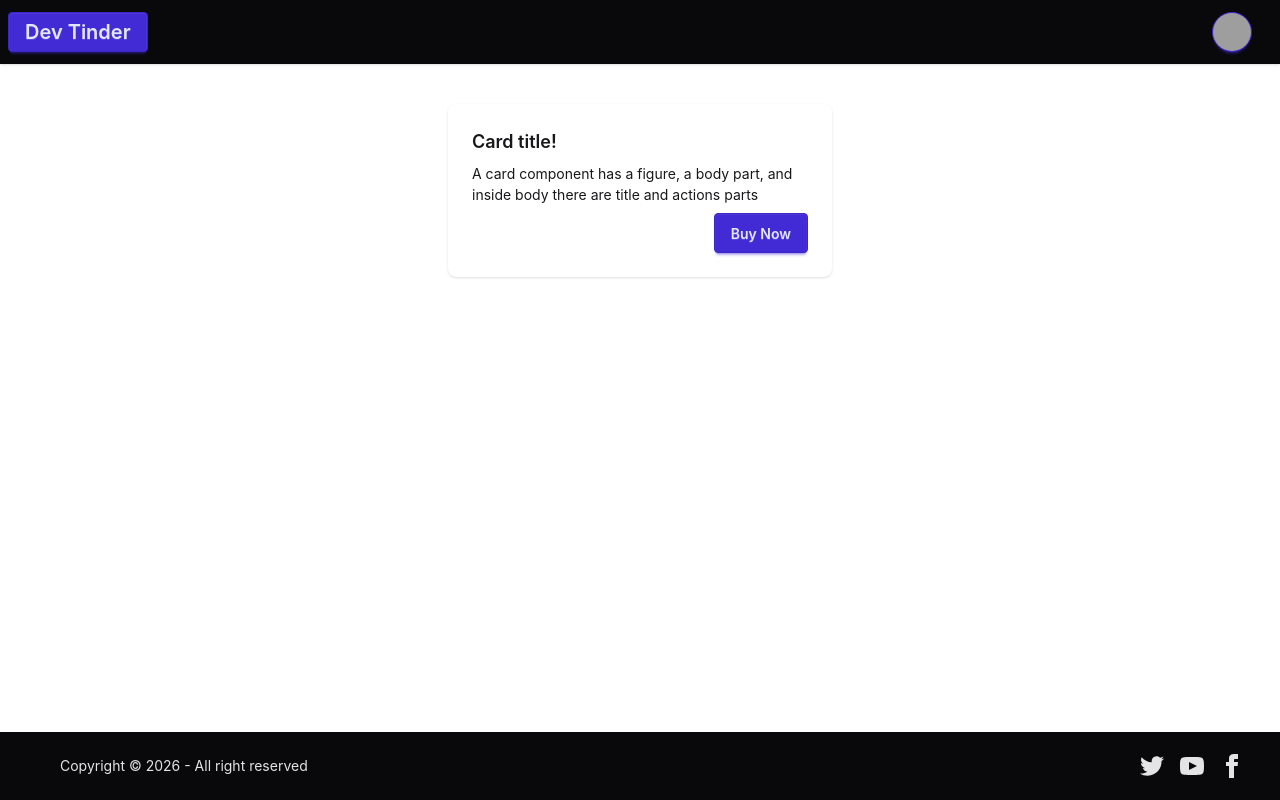
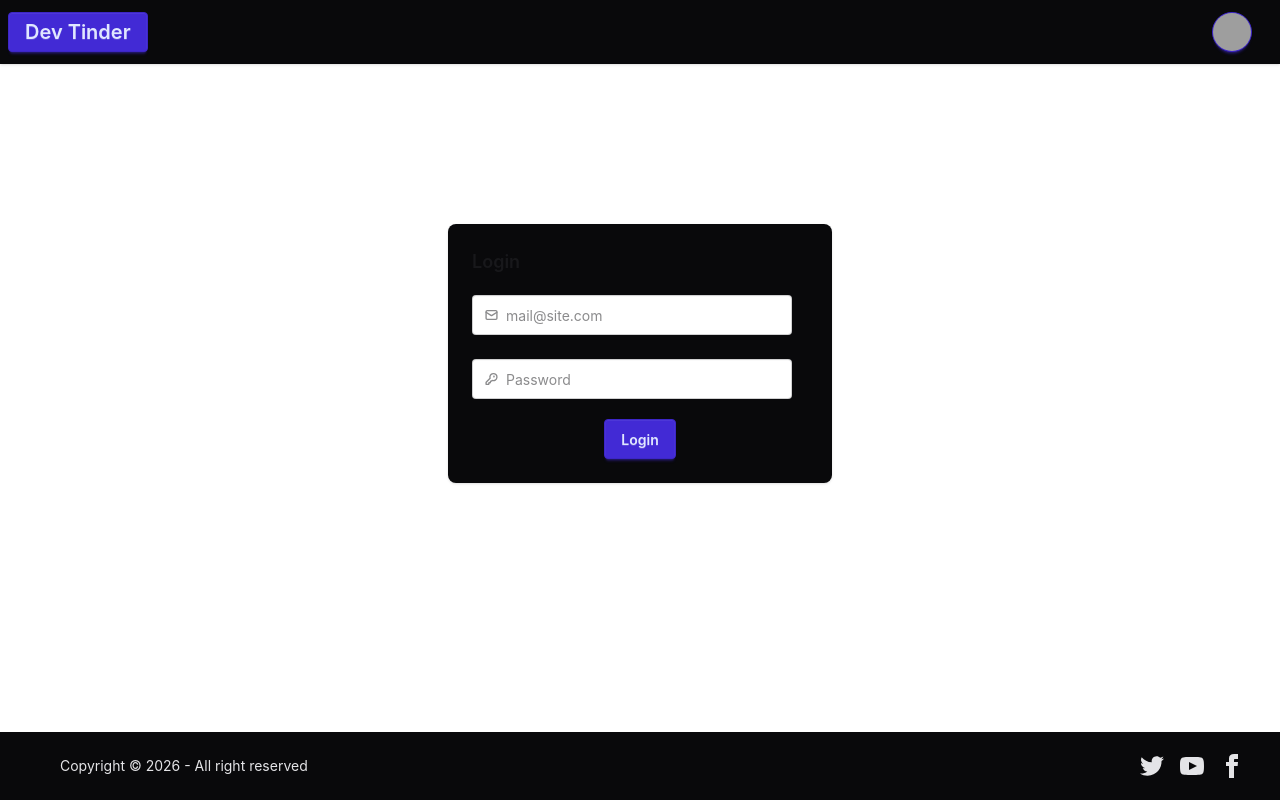
Before and after one commit to Utkarshcode1412/Dev-Tinder-Frontend, a React (Vite) app: page /login in a window 1280 px wide. Built offline with nearby package versions, Linux system fonts and the light colour scheme; grey boxes are pictures that could not be loaded.

Commit message:
added login functionality with axios and state management

```diff
--- a/index.html
+++ b/index.html
@@ -8,7 +8,8 @@
     <link href="/src/index.css" rel="stylesheet">
   </head>
   <body>
-    <div id="root"></div>
+    <div id="root">
+    </div>
     <script type="module" src="/src/main.jsx"></script>
   </body>
 </html>
--- a/package.json
+++ b/package.json
@@ -10,10 +10,12 @@
     "preview": "vite preview"
   },
   "dependencies": {
+    "@reduxjs/toolkit": "^2.12.0",
     "@tailwindcss/vite": "^4.3.1",
     "axios": "^1.18.1",
     "react": "^19.2.7",
     "react-dom": "^19.2.7",
+    "react-redux": "^9.3.0",
     "react-router-dom": "^7.18.0"
   },
   "devDependencies": {
--- a/src/Login.jsx
+++ b/src/Login.jsx
@@ -1,14 +1,100 @@
-import React from 'react'
+import React, { useEffect, useState } from 'react'
+import axios from 'axios';
 
 const Login = () => {
+  const [emailId, setEmailId] = useState("");
+  const [password, setPassword] = useState("");
+
+  useEffect(() => {
+    setEmailId("");
+    setPassword("");
+  }, []);
+
+  const handleLogin = async () => {
+      try {
+        const res = await axios.post(
+          "http://localhost:8000/login",
+          {
+            emailId,
+            password,
+          },
+          { withCredentials: true }
+        );
+
+        // dispatch(addUser(res.data));
+        // return navigate("/");
+
+      } catch (err) {
+        setError(err?.response?.data || "Something went wrong");
+      }
+  };
+
+
   return (
-    <div className='flex justify-center my-10'>
-      <div className="card bg-base-100 w-96 shadow-sm">
+    <div className='flex justify-center my-40'>
+      <div className="card bg-neutral w-96 shadow-sm">
         <div className="card-body">
-          <h2 className="card-title">Card title!</h2>
-          <p>A card component has a figure, a body part, and inside body there are title and actions parts</p>
-          <div className="card-actions justify-end">
-            <button className="btn btn-primary">Buy Now</button>
+          <h2 className="card-title">Login</h2>
+          <div>
+                <label className="input validator my-3">
+                  <svg className="h-[1em] opacity-50" xmlns="http://www.w3.org/2000/svg" viewBox="0 0 24 24">
+                    <g
+                      strokeLinejoin="round"
+                      strokeLinecap="round"
+                      strokeWidth="2.5"
+                      fill="none"
+                      stroke="currentColor"
+                    >
+                      <rect width="20" height="16" x="2" y="4" rx="2"></rect>
+                      <path d="m22 7-8.97 5.7a1.94 1.94 0 0 1-2.06 0L2 7"></path>
+                    </g>
+                  </svg>
+                  <input
+                        type="email"
+                        name="email"
+                        placeholder="mail@site.com"
+                        required
+                        autoComplete="on"
+                        value={emailId}
+                        onChange={(e) => setEmailId(e.target.value)}
+                        />
+                </label>
+                <div className="validator-hint hidden">Enter valid email address</div>
+
+                  <label className="input validator my-3">
+                    <svg className="h-[1em] opacity-50" xmlns="http://www.w3.org/2000/svg" viewBox="0 0 24 24">
+                      <g
+                        strokeLinejoin="round"
+                        strokeLinecap="round"
+                        strokeWidth="2.5"
+                        fill="none"
+                        stroke="currentColor"
+                      >
+                        <path
+                          d="M2.586 17.414A2 2 0 0 0 2 18.828V21a1 1 0 0 0 1 1h3a1 1 0 0 0 1-1v-1a1 1 0 0 1 1-1h1a1 1 0 0 0 1-1v-1a1 1 0 0 1 1-1h.172a2 2 0 0 0 1.414-.586l.814-.814a6.5 6.5 0 1 0-4-4z"
+                        ></path>
+                        <circle cx="16.5" cy="7.5" r=".5" fill="currentColor"></circle>
+                      </g>
+                    </svg>
+                    <input
+                      type="password"
+                      name="password"
+                      required
+                      placeholder="Password"
+                      minLength="8"
+                      autoComplete="new-password"
+                      pattern="(?=.*\d)(?=.*[a-z])(?=.*[A-Z]).{8,}"
+                      title="Must be more than 8 characters, including number, lowercase letter, uppercase letter"
+                      value={password}
+                      onChange={(e) => setPassword(e.target.value)}
+                    />
+                </label>
+                <p className="validator-hint hidden">
+                    Enter a valid password
+                </p>
+          </div>
+          <div className="card-actions justify-center">
+            <button className="btn btn-primary " onClick={handleLogin}>Login</button>
           </div>
         </div>
       </div>
--- a/src/index.css
+++ b/src/index.css
@@ -1,2 +1,2 @@
 @import "tailwindcss";
-@plugin "daisyui";
+@plugin "daisyui"
```
Also changed, not shown: 1 other file (tests, documents, lock files or other folders).
